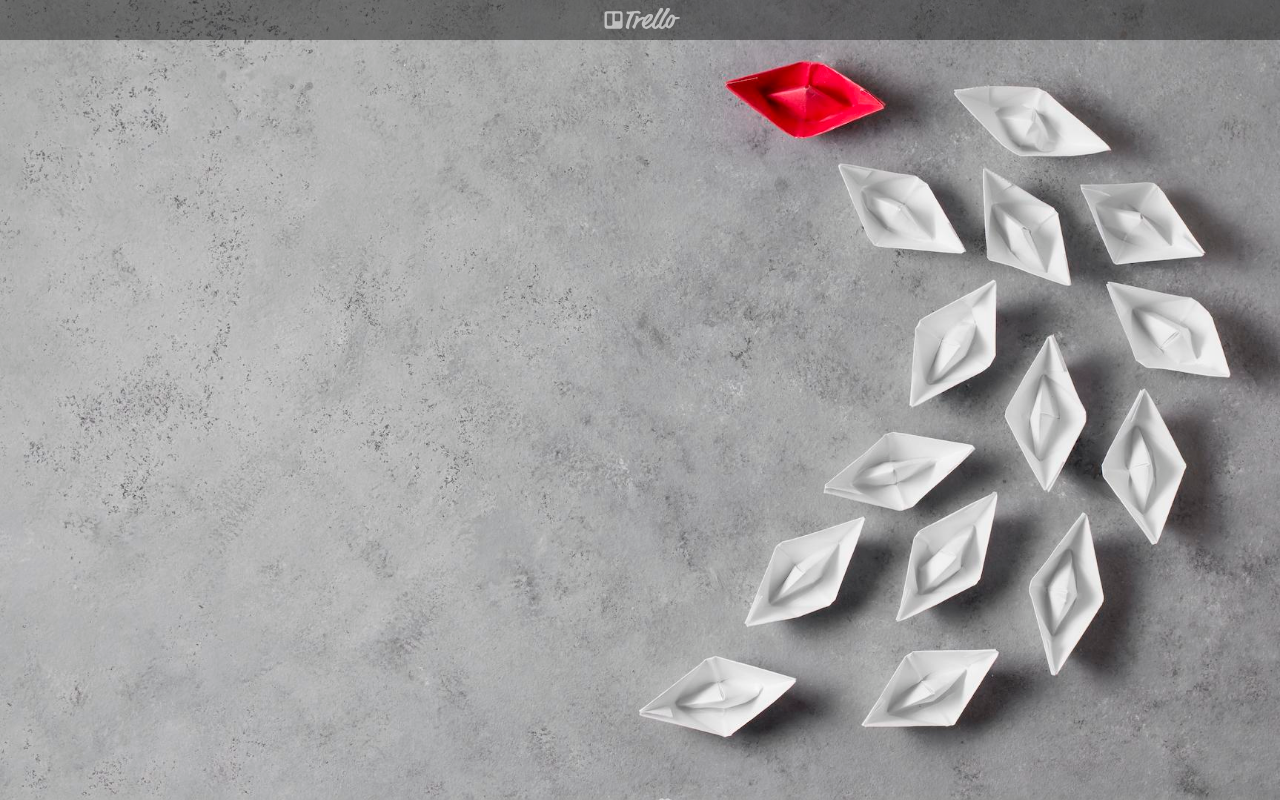
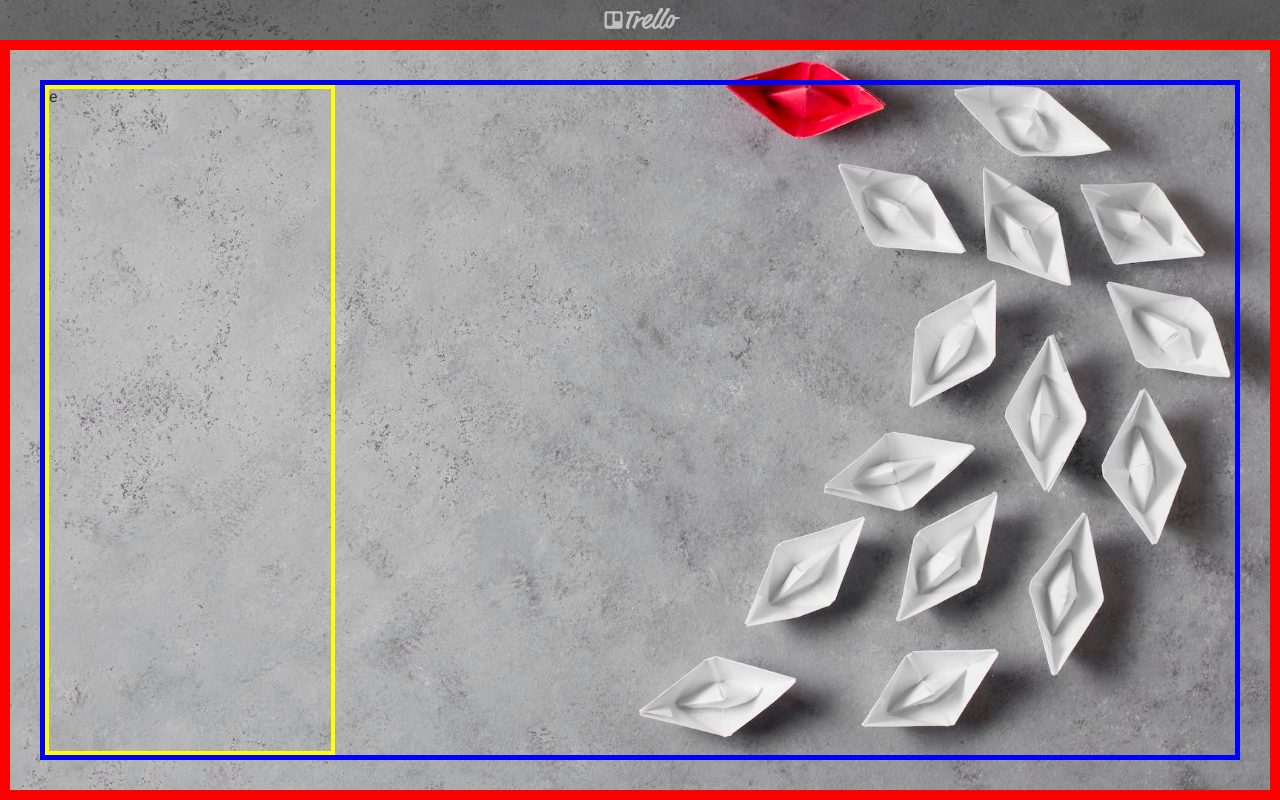
Before and after one commit to Lawyerd/svelte-clone, a Svelte app: page / in a window 1280 px wide. Built offline with nearby package versions, Linux system fonts and the light colour scheme.

Commit message:
postcss 설치

```diff
--- a/package.json
+++ b/package.json
@@ -20,6 +20,7 @@
     "rollup": "^2.3.4",
     "rollup-plugin-css-only": "^3.1.0",
     "rollup-plugin-livereload": "^2.0.0",
+    "rollup-plugin-postcss": "^4.0.1",
     "rollup-plugin-svelte": "^7.0.0",
     "rollup-plugin-terser": "^7.0.0",
     "svelte": "^3.42.1",
--- a/rollup.config.js
+++ b/rollup.config.js
@@ -1,7 +1,7 @@
-import path from "path";
-
 import commonjs from "@rollup/plugin-commonjs";
 import resolve from "@rollup/plugin-node-resolve";
+import alias from "@rollup/plugin-alias";
+
 import svelte from "rollup-plugin-svelte";
 import livereload from "rollup-plugin-livereload";
 import { terser } from "rollup-plugin-terser";
@@ -63,14 +63,7 @@ export default {
     commonjs(),
 
     alias({
-      entries: [
-        {
-          find: `~`,
-          replacement: path.resolve(__dirname, "src/"), // 경로를 병합해주는 역할
-          // ~를 발견하면 __dirname + src/ 로 바꿔준다.
-          // __dirname : 현재 파일을 기준으로
-        },
-      ],
+      entries: [{ find: "~", replacement: path.resolve(__dirname, "src/") }],
     }),
 
     // In dev mode, call `npm run start` once
--- /dev/null
+++ b/src/components/List.svelte
@@ -0,0 +1,10 @@
+<div class="list">e</div>
+
+<style lang="scss">
+  .list {
+    width: 290px;
+    height: 100%;
+    border: yellow 4px solid;
+    box-sizing: border-box;
+  }
+</style>
--- a/src/components/ListContainer.svelte
+++ b/src/components/ListContainer.svelte
@@ -1,7 +1,29 @@
+<script>
+  //   import List from "./List.svelte";
+  import List from "~/components/List.svelte";
+</script>
+
 <div class="list-container">
   <div class="lists">
     <!-- <div class="list"></div> -->
-    <!-- <div class="list"></div> -->
+    <List />
   </div>
   <!-- <div class="create-list"></div> -->
 </div>
+
+<style lang="scss">
+  .list-container {
+    width: 100vw;
+    height: calc(100vh - 40px);
+    border: 10px solid red;
+    padding: 30px;
+    box-sizing: border-box;
+    overflow-x: auto;
+    overflow-y: hidden;
+    .lists {
+      height: 100%;
+      border: 5px solid blue;
+      box-sizing: border-box;
+    }
+  }
+</style>
```
Also changed, not shown: 1 other file (tests, documents, lock files or other folders).
